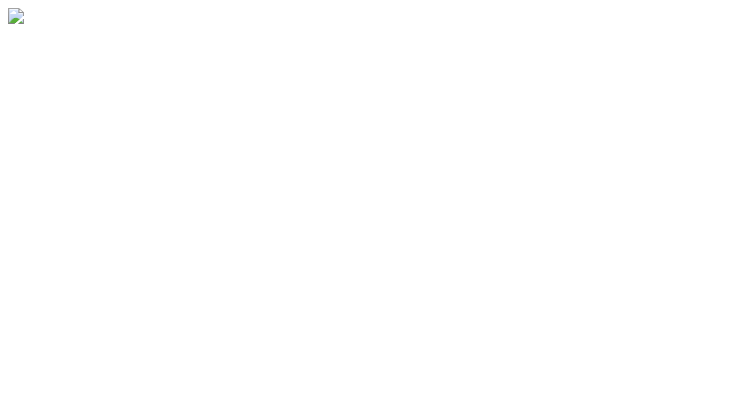
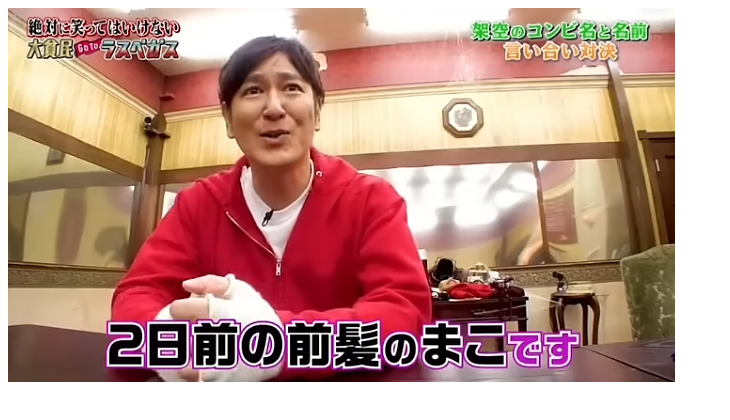
Before and after one commit to Qitaochi/VRCStreetView, a plain HTML site: page index.html in a window 1280 px wide. Shown: the whole page, without its empty margins (0-730 px from the left). Drawn offline with Linux system fonts and the light colour scheme.

Commit message:
Update index.html

```diff
--- a/index.html
+++ b/index.html
@@ -12,9 +12,9 @@
     <script>
         // 画像ファイルのリスト
         const images = [
-            'T1.jpg',
-            'T2.jpg',
-            'T3.jpg'
+            'T1.png',
+            'T2.png',
+            'T3.png'
         ];
 
         // 0から(配列の長さ-1)までのランダムな整数を生成する
```
